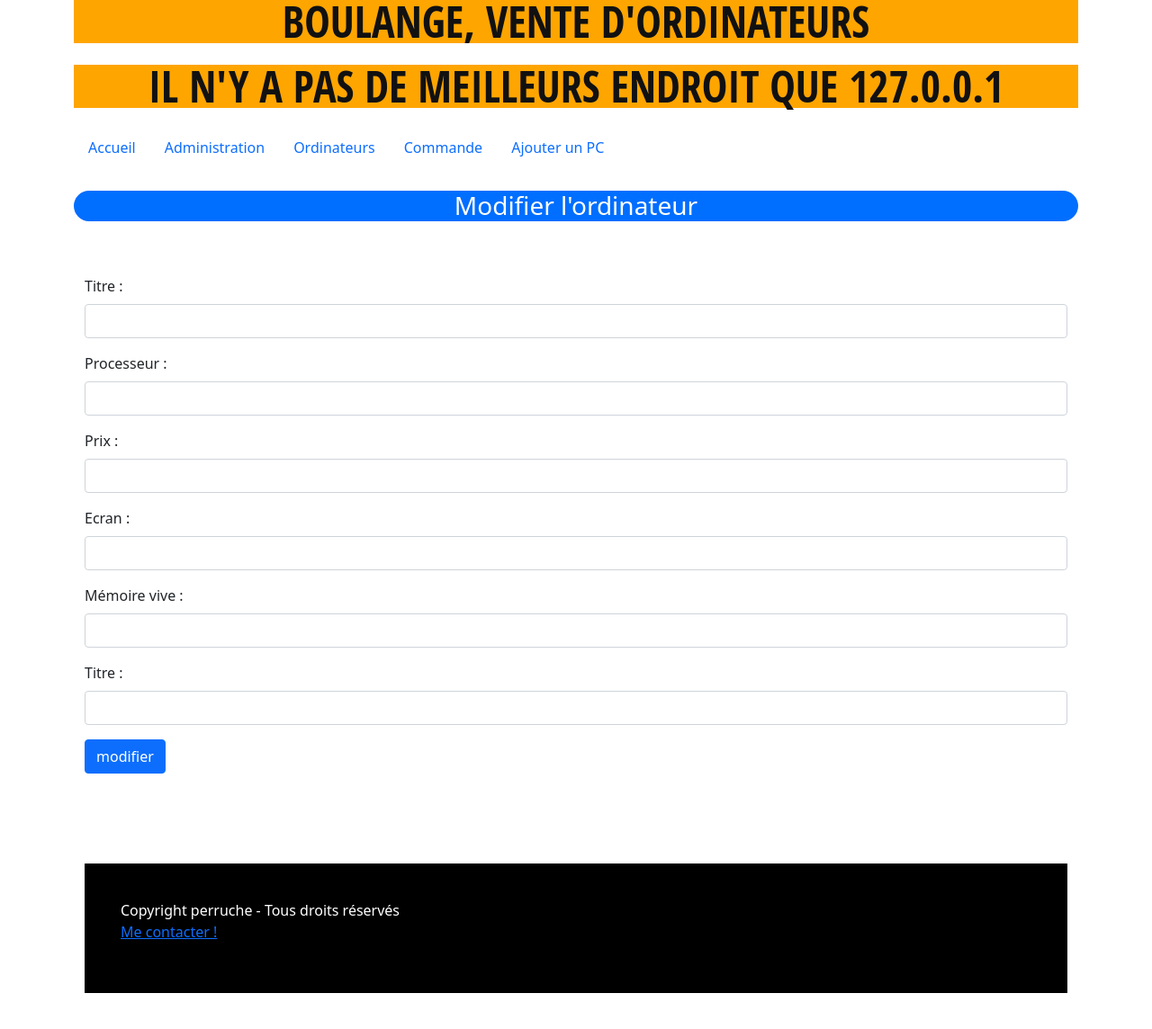
After one commit to ManonName/Boulange, a PHP site: page /vue/modifierOrdi.php in a window 1280 px wide. The commit adds this page. Shown: the whole page at 90% size. Run offline with PHP 8.4, Linux system fonts and the light colour scheme; the template is opened without the code that fills it, so the values that code supplies are empty.

Commit message:
Ajouter la possibilité de modifier un ordinateur.

```diff
--- /dev/null
+++ b/vue/modifierOrdi.php
@@ -0,0 +1,52 @@
+<?php
+ob_start();
+?>
+<!-- form method="POST" action="index.php?page=livres&action=valid-modifier">
+        <label for="titre">Titre : </label><br>
+        <input type="text" id="titre" name="titre" value="<?= $livre['titre'] ?>"><br>
+
+        <label for="nbPages">Nombre de pages : </label><br>
+        <input type="number" id="nbPages" name="nbPages" value="<?= $livre['nbPages'] ?>"><br>
+
+        <label for="descr">Description : </label><br>
+        <input type="text" id="descr" name="descr" value="<?= $livre['description'] ?>"><br>
+        <input type="hidden" name="id" value="<?= $livre['id'] ?>">
+        <input type="hidden" name="image" value="<?= $livre['image'] ?>">
+
+    <button type="submit">Valider</button>
+</form -->
+<div class="container">
+    <form method="POST" action="index.php?page=livres&action=valid-modifier" enctype="multipart/form-data">
+      <div class="mb-3">
+        <label class="form-label" for="denomination">Titre : </label>
+        <input class="form-control" type="text" id="denomination" name="denomination" value="<?= $ordi['denomination'] ?>">
+      </div>
+      <div class="mb-3">
+        <label class="form-label" for="processeur">Processeur : </label>
+        <input class="form-control" type="text" id="processeur" name="processeur" value="<?= $ordi['processeur'] ?>">
+      </div>
+      <div class="mb-3">
+        <label class="form-label" for="prix">Prix : </label>
+        <input class="form-control" type="number" step=0.01 id="prix" name="prix" value="<?= $ordi['prix'] ?>">
+      </div>
+      <div class="mb-3">
+        <label class="form-label" for="ecran">Ecran : </label>
+        <input class="form-control" type="number" id="ecran" name="ecran" value="<?= $ordi['ecran'] ?>">
+      </div>
+      <div class="mb-3">
+        <label class="form-label" for="vive">Mémoire vive : </label>
+        <input class="form-control" type="text" id="vive" name="vive" value="<?= $ordi['vive'] ?>">
+      </div>
+      <div class="mb-3">
+        <label class="form-label" for="lien">Titre : </label>
+        <input class="form-control" type="text" id="lien" name="lien" value="<?= $ordi['lien'] ?>">
+      </div>
+      <input type="hidden" name="id" value="<?= $ordi['id'] ?>">
+      <input type="hidden" name="image" value="<?= $ordi['image'] ?>">
+      <input class="btn btn-primary" type="submit" value="modifier" name="form_ajouter"/>
+</form>
+<?php
+$content = ob_get_clean();
+$titre = "Modifier l'ordinateur";
+require "template.php";
+?>
```
Also changed, not shown: controleur/controleur.php (+8 -3 lines).
